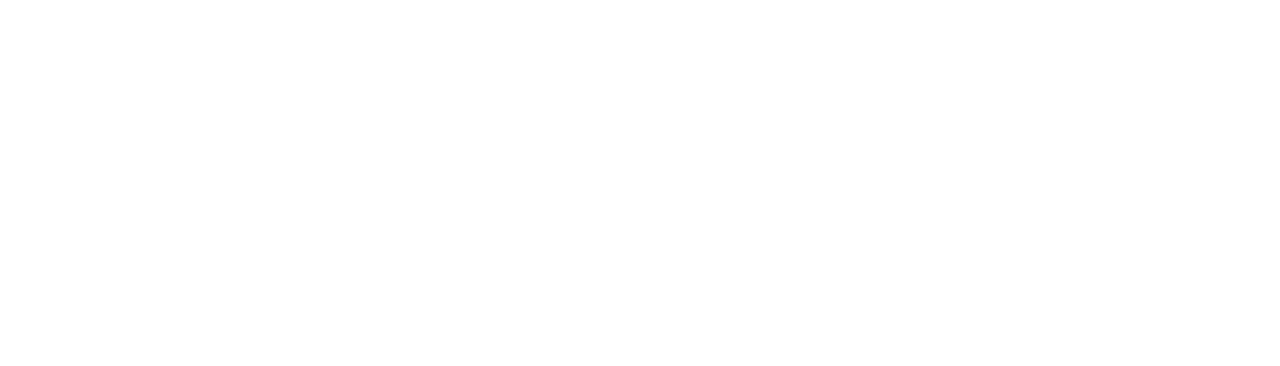
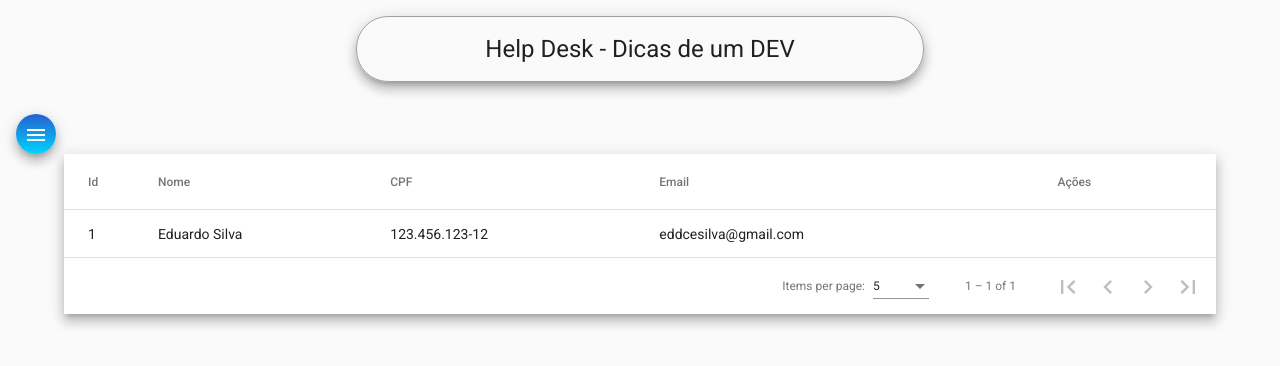
Before and after one commit to eduardodcs/helpdesk-web, an Angular app: page /tecnicos in a window 1280 px wide. Before the commit this address led to /. Shown: the top 366 px of the page. Built offline with nearby package versions, Linux system fonts and the light colour scheme.

Commit message:
Criação de componente, html e css TECNICO-LIST

```diff
--- a/src/app/app-routing.module.ts
+++ b/src/app/app-routing.module.ts
@@ -2,10 +2,12 @@
 import { RouterModule, Routes } from '@angular/router';
 import { HomeComponent } from './components/home/home.component';
 import { NavComponent } from './components/nav/nav.component';
+import { TecnicoListComponent } from './components/tecnico/tecnico-list/tecnico-list.component';
 
 const routes: Routes = [
   { path:'', component: NavComponent, children: [
-    { path: 'home', component: HomeComponent }
+    { path: 'home', component: HomeComponent },
+    { path: 'tecnicos', component: TecnicoListComponent }
   ] }
 ];
 
--- a/src/app/app.module.ts
+++ b/src/app/app.module.ts
@@ -30,7 +30,8 @@
 //Componentes do projeto
 import { NavComponent } from './components/nav/nav.component';
 import { HomeComponent } from './components/home/home.component';
-import { HeaderComponent } from './components/header/header.component'
+import { HeaderComponent } from './components/header/header.component';
+import { TecnicoListComponent } from './components/tecnico/tecnico-list/tecnico-list.component'
 
 
 @NgModule({
@@ -38,7 +39,8 @@
     AppComponent,
     NavComponent,
     HomeComponent,
-    HeaderComponent
+    HeaderComponent,
+    TecnicoListComponent
   ],
   imports: [
     BrowserModule,
--- a/src/app/components/nav/nav.component.html
+++ b/src/app/components/nav/nav.component.html
@@ -6,7 +6,7 @@
                 <i class="material-icons">home</i>
                 Home
             </a>
-            <a mat-list-item routerLink="/">
+            <a mat-list-item routerLink="tecnicos">
                 <i class="material-icons">account_circle</i>
                 Técnicos
             </a>
--- a/src/app/components/nav/nav.component.ts
+++ b/src/app/components/nav/nav.component.ts
@@ -11,7 +11,7 @@
   constructor(private router: Router) { }
 
   ngOnInit(): void {
-    this.router.navigate(['home'])
+    this.router.navigate(['tecnicos'])
   }
 
 }
--- /dev/null
+++ b/src/app/components/tecnico/tecnico-list/tecnico-list.component.css
@@ -0,0 +1,8 @@
+.container {
+    width: 90%;
+    margin: auto;
+}
+
+table {
+    width: 100%;
+}
--- /dev/null
+++ b/src/app/components/tecnico/tecnico-list/tecnico-list.component.html
@@ -0,0 +1,39 @@
+<div class="container">
+    <div class="mat-elevation-z8">
+        <table mat-table [dataSource]="dataSource">
+
+          <ng-container matColumnDef="id">
+            <th mat-header-cell *matHeaderCellDef> Id </th>
+            <td mat-cell *matCellDef="let element"> {{element.id}} </td>
+          </ng-container>
+
+          <ng-container matColumnDef="nome">
+            <th mat-header-cell *matHeaderCellDef> Nome </th>
+            <td mat-cell *matCellDef="let element"> {{element.nome}} </td>
+          </ng-container>
+
+          <ng-container matColumnDef="cpf">
+            <th mat-header-cell *matHeaderCellDef> CPF </th>
+            <td mat-cell *matCellDef="let element"> {{element.cpf}} </td>
+          </ng-container>
+
+          <ng-container matColumnDef="email">
+            <th mat-header-cell *matHeaderCellDef> Email </th>
+            <td mat-cell *matCellDef="let element"> {{element.email}} </td>
+          </ng-container>
+
+          <ng-container matColumnDef="acoes">
+            <th mat-header-cell *matHeaderCellDef> Ações </th>
+            <td mat-cell *matCellDef="let element"> {{element.symbol}} </td>
+          </ng-container>
+
+          <tr mat-header-row *matHeaderRowDef="displayedColumns"></tr>
+          <tr mat-row *matRowDef="let row; columns: displayedColumns;"></tr>
+        </table>
+
+        <mat-paginator [pageSizeOptions]="[5, 10, 20]"
+                       showFirstLastButtons
+                       aria-label="Select page of periodic elements">
+        </mat-paginator>
+      </div>
+</div>
--- /dev/null
+++ b/src/app/components/tecnico/tecnico-list/tecnico-list.component.ts
@@ -0,0 +1,39 @@
+import { Component, OnInit, ViewChild } from '@angular/core';
+import { MatPaginator } from '@angular/material/paginator';
+import { MatTableDataSource } from '@angular/material/table';
+import { Tecnico } from 'src/app/models/tecnico';
+
+@Component({
+  selector: 'app-tecnico-list',
+  templateUrl: './tecnico-list.component.html',
+  styleUrls: ['./tecnico-list.component.css']
+})
+export class TecnicoListComponent implements OnInit {
+
+  ELEMENT_DATA: Tecnico[] = [
+    {
+      id: 1,
+      nome: 'Eduardo Silva',
+      cpf: '123.456.123-12',
+      email: 'eddcesilva@gmail.com',
+      senha: '132456',
+      perfis: ['0'],
+      dataCriacao: '05/06/2022'
+    }
+  ];
+
+  displayedColumns: string[] = ['id', 'nome', 'cpf', 'email', 'acoes'];
+  dataSource = new MatTableDataSource<Tecnico>(this.ELEMENT_DATA);
+
+  constructor() { }
+
+  ngOnInit(): void {
+  }
+
+
+  @ViewChild(MatPaginator) paginator: MatPaginator;
+
+  ngAfterViewInit() {
+    this.dataSource.paginator = this.paginator;
+  }
+}
--- /dev/null
+++ b/src/app/models/tecnico.ts
@@ -0,0 +1,9 @@
+export interface Tecnico {
+    id?: any;
+    nome: string;
+    cpf: string;
+    email: string;
+    senha: string;
+    perfis: string[];
+    dataCriacao: any;
+}
```
